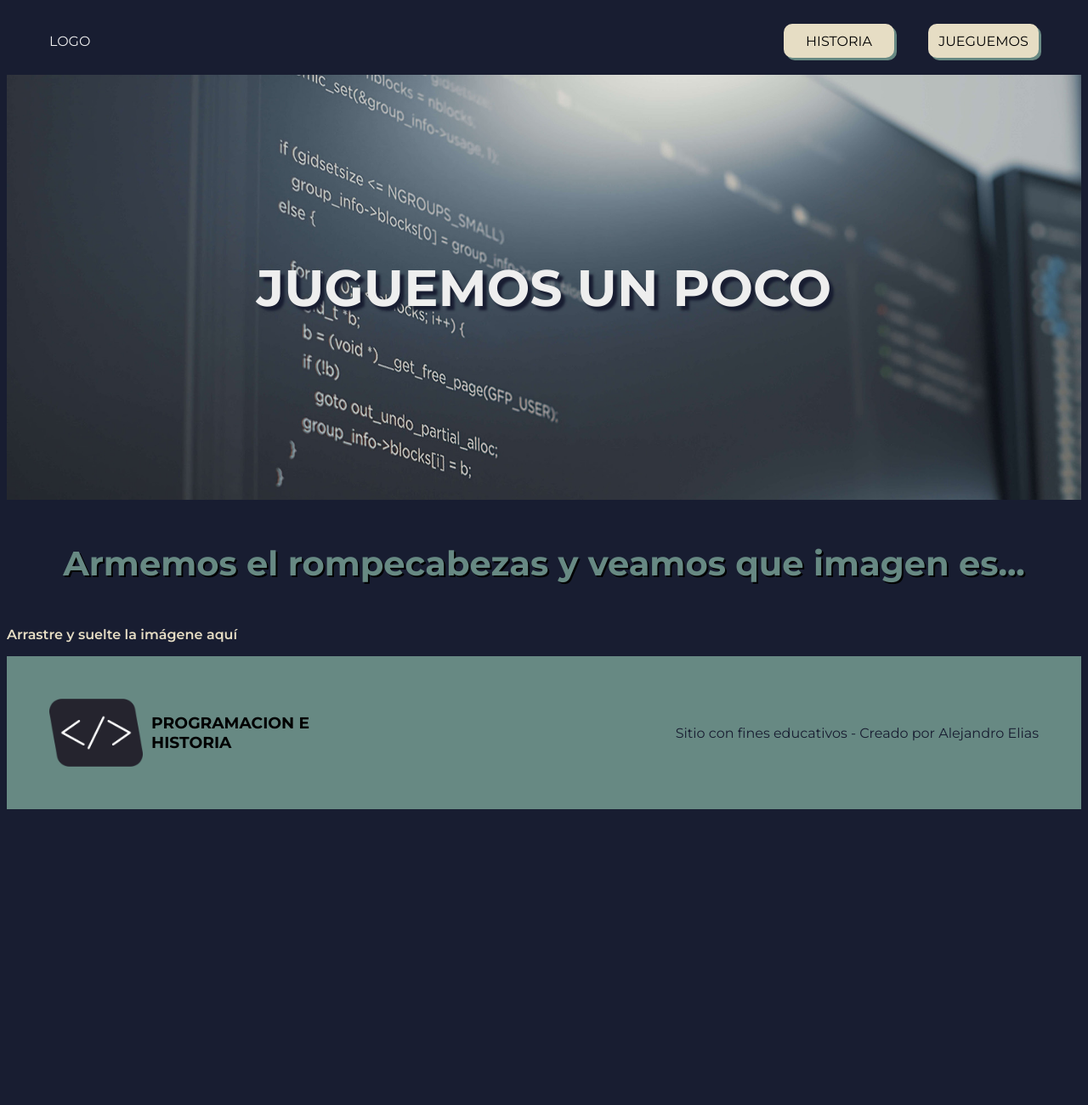
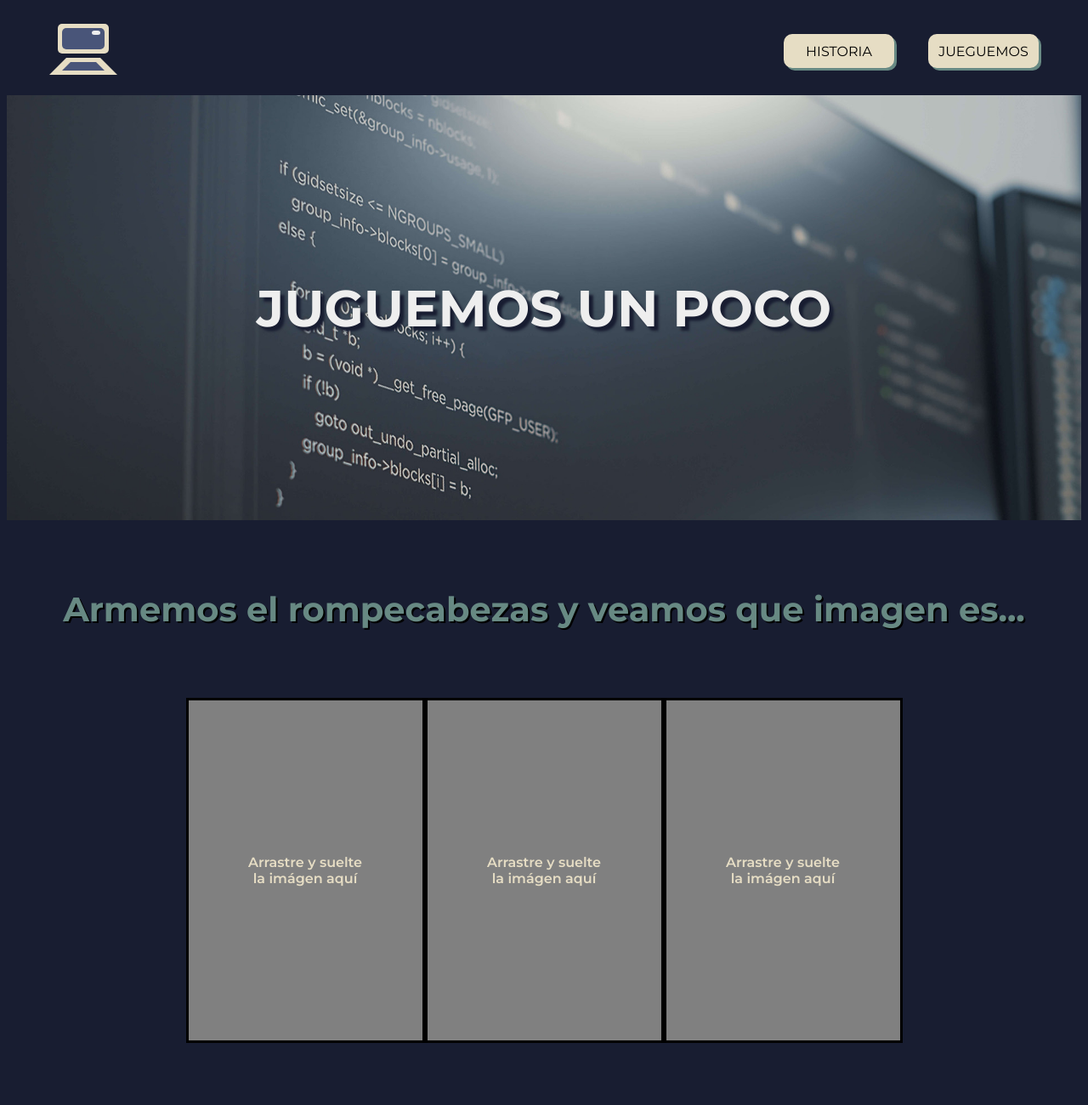
Before and after one commit to aleelias/TRABAJO-FINAL-HTML-CS3-JS-AlejandroElias, a plain HTML site: page juego.html in a window 1280 px wide. Shown: the top 1300 px of the page at 85% size. Before the commit the page ends 960 px from the top, so only its background shows below. Drawn offline with Linux system fonts and the light colour scheme.

Commit message:
cambios generales agregue juego

```diff
--- a/juego.html
+++ b/juego.html
@@ -12,7 +12,15 @@
 <body>
 
 <nav>
-    <a class="logo-principal" href="./index.html"> LOGO </a>
+    <a class="logo-principal" href="./index.html">
+        <svg width="80" height="60">
+            <rect width="60" height="35" fill="#E6DDC4" x="10" y="0" rx="5" id="mon-beige"></rect>
+            <rect width="50" height="25" fill="#495579" x="15" y="5" rx="5" id="mon-azul"></rect>
+            <rect width="10" height="5" fill="#EEEEEE" x="50" y="8" rx="3" id="brillo"></rect>
+            <polygon points="20 40, 60 40, 80 60, 0 60" fill="#E6DDC4" x="0" y="35" id="tec-beige"></polygon>
+            <polygon points="25 45, 55 45, 65 55, 15 55" fill="#495579" x="0" y="35" id="tec-azul"></polygon>
+        </svg>
+    </a>
     <ul class="contenedor-botones">
         <a class="boton-menu" href="./historia.html"> HISTORIA </a>
         <a class="boton-menu" href="./juego.html"> JUEGUEMOS </a>
@@ -23,15 +31,26 @@
     <h1 class="texto-principal"> JUGUEMOS UN POCO </h1>
 </header>
 
-<h2> Armemos el rompecabezas y veamos que imagen es... </h2>
+<main>
+    <h2> Armemos el rompecabezas y veamos que imagen es... </h2>
 
+    <section class="contenedor-juego">
+        <div class="contenedor-cajas">
 
-<main class="contenedor-padre-juego">
-    <div class="tarjeta-juego">
-        <p class="parrafo-general"> Arrastre y suelte la imágene aquí </p>
-    </div>
+            <div class="caja-tarjeta" id="caja-soltar">
+                <p class="parrafo-juego"> Arrastre y suelte <br> la imágen aquí </p>
+            </div>
 
-    </div>
+            <div class="caja-tarjeta" id="caja-soltar">
+                <p class="parrafo-juego"> Arrastre y suelte <br> la imágen aquí </p>
+            </div>
+
+            <div class="caja-tarjeta" id="caja-soltar">
+                <p class="parrafo-juego"> Arrastre y suelte <br> la imágen aquí </p>
+            </div>
+
+        </div>
+    </section>
 </main>
 
 
--- a/style.css
+++ b/style.css
@@ -82,7 +82,7 @@ H2 {
     color: #678983;
     font-size: 40px;
     text-align: center;
-    margin: 50px 0px 50px 0px;
+    margin: 20px 0px;
     text-shadow: 2px 2px black;
 }
 
@@ -90,12 +90,15 @@ H2 {
 /*------------------------------------------------------------------------ */
 
 
-.contenedor-padre {
-    padding: 0px 0px 100px 0px;
-    width: 100%;
+main {
+    margin: 80px 0px 150px 0px;
+}
+.contenedor-padre-inicio {
     display:flex;
     justify-content: space-evenly;
     align-items: center;
+    gap: 10px;
+    padding-top: 50px;
 }
 .tarjeta {
     background-color: beige;
@@ -106,6 +109,7 @@ H2 {
     flex-direction: column;
     justify-content: space-between;
     align-items: center;
+
 }
 .imagen-tarjeta {
     width: 100%;
@@ -132,27 +136,36 @@ H2 {
     box-shadow:0px 0px ;
 }
 
+
 /*------------------------------------------------------------------------ */
 
 
+
 .contenedor-padre-hist {
-    padding: 0px 150px;
+    display: flex;
+    flex-direction: column;
+    justify-content: center;
+    align-items:center;
 }
 .contenedor-hijo-hist {
+    width: 70%;
     display: flex;
     justify-content:space-between;
     align-items: center;
     gap: 30px;
-    padding: 30px 0px;
+    padding: 50px 0px;
 }
 .parrafo-general {
     color: #E6DDC4;
     width: 60%;
     font-weight:600;
+    margin: 0px;
 }
 
 
+
 /*video------------------------------------------------------------------------ */
+
 
 .video-historia{
     width: 100%;
@@ -162,12 +175,12 @@ H2 {
     flex-direction: column;
     justify-content: center;
     align-items: center;
-    padding: 0px 0px 100px 0px ;
 }
 .caja-video {
     padding: 5px;
     background-color: black;
     width: 70%;
+    margin: 30px 0px;
 }
 .barra-controles {
     background-color: rgb(34, 34, 34);
@@ -207,6 +220,37 @@ H2 {
 }
 
 
+
+/*---JUEGO-------------------------------------------------------------- */
+
+
+
+.contenedor-cajas {
+    display: flex;
+    justify-content: center;
+    align-items:center;
+    margin-top: 30px;
+    padding-top: 50px;
+}
+.caja-tarjeta {
+    background-color: grey;
+    width: 275px;
+    height: 400px;
+    border: 3px solid black;
+    display: flex;
+    justify-content: space-around;
+    align-items: center;
+}
+
+.parrafo-juego {
+    color: #E6DDC4;
+    width: 60%;
+    font-weight:600;
+    text-align: center;
+}
+
+
+
 /*------------------------------------------------------------------------ */
 
 
```
Also changed, not shown: historia.html (+17 -5 lines), index.html (+5 -3 lines).
